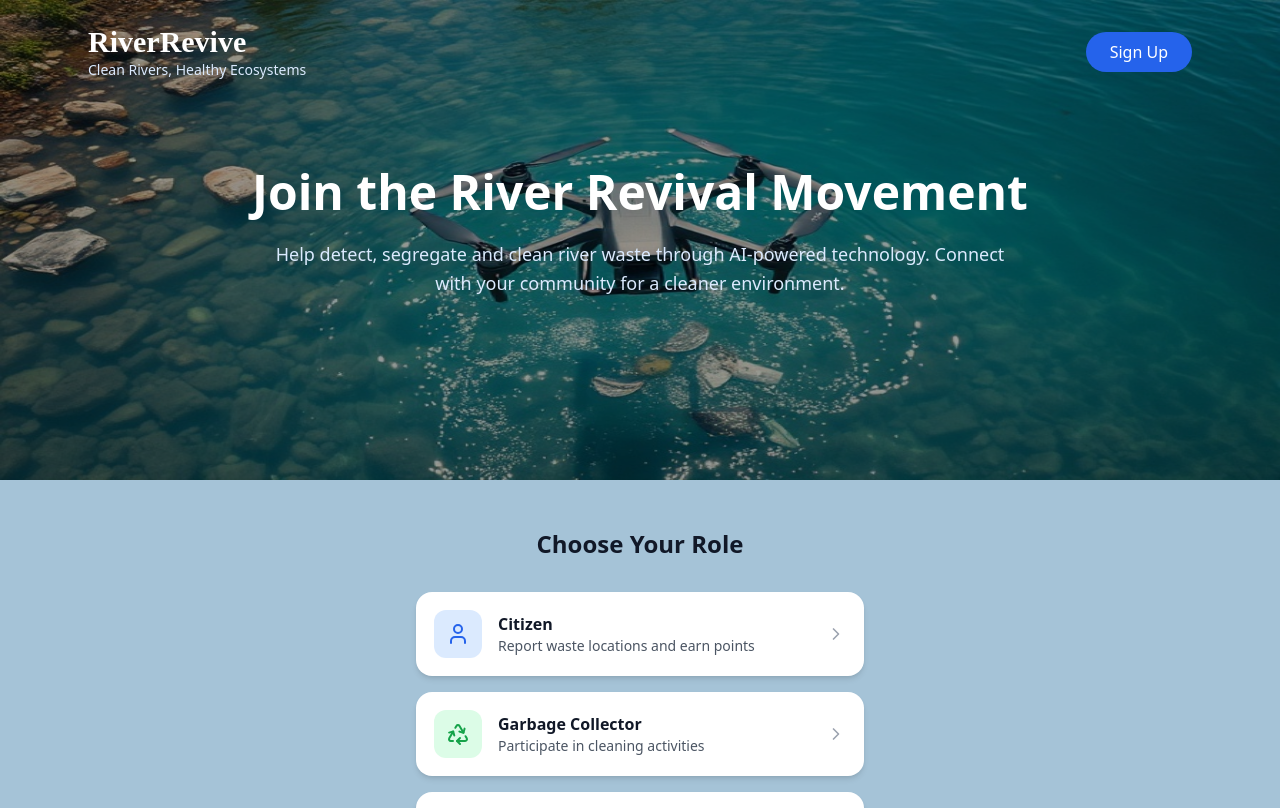
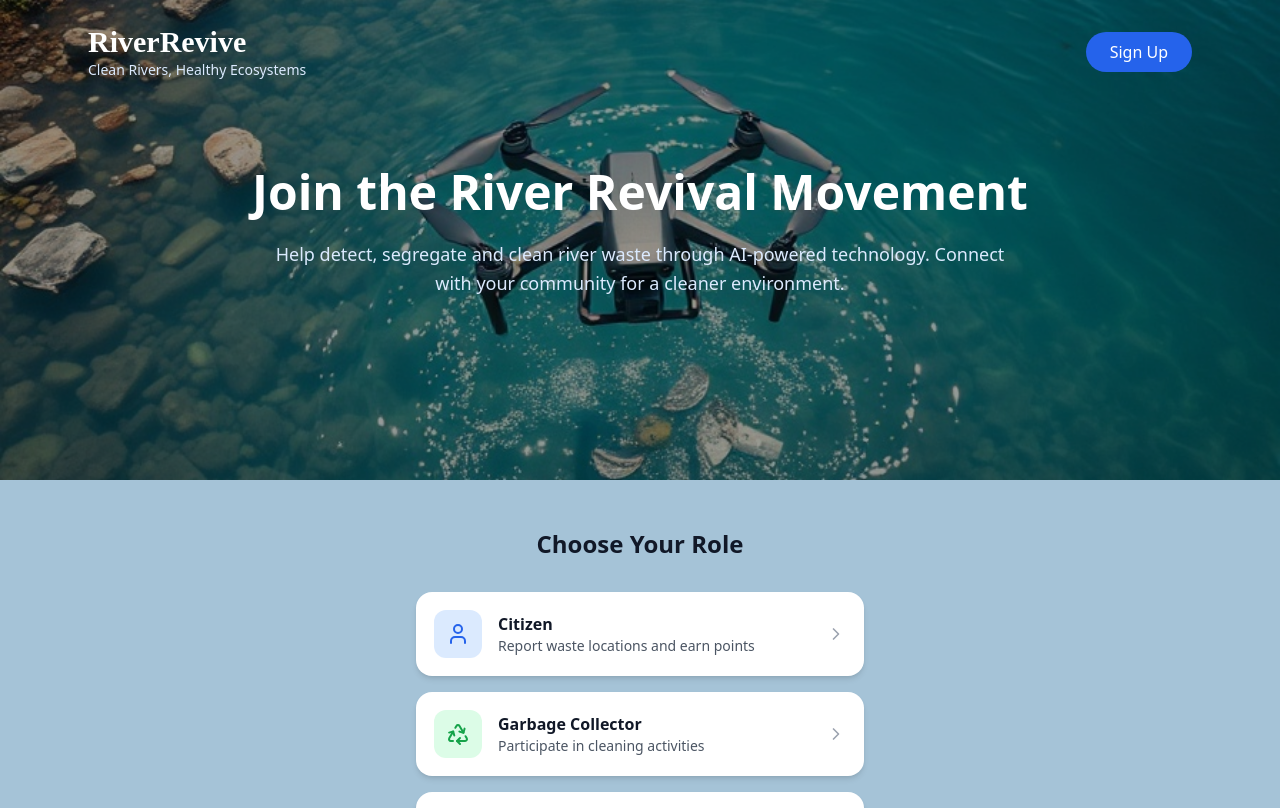
Before and after one commit to sushmitaaich/RiverRevive_2, a React (Vite) app: page / in a window 1280 px wide. Shown: the top 808 px of the page. Built offline with nearby package versions, Linux system fonts and the light colour scheme; no server answers.

Commit message:
Scrollabe Bg img

```diff
--- a/src/components/LandingPage.tsx
+++ b/src/components/LandingPage.tsx
@@ -26,12 +26,15 @@ export default function LandingPage({ onRoleSelect, onSignUp }: LandingPageProps
       >
       {/* Hero Section with Background Image */}
       <div
-        className="relative min-h-[60vh] bg-cover bg-center bg-no-repeat"
-        style={{
-          backgroundImage: `url('./Drone_background_home.jpg')`,
-          backgroundSize: '100% 100%',
-        }}
-      >
+        className="relative min-h-[60vh]">
+
+         {/* Image that scales with zoom */}
+        <img
+          src="/Drone_background_home.jpg"
+          alt="Hero Background"
+          className="absolute inset-0 w-full h-full object-cover"
+        />
+
         {/* Overlay */}
         <div className="absolute inset-0 bg-black/40"></div>
 
```
